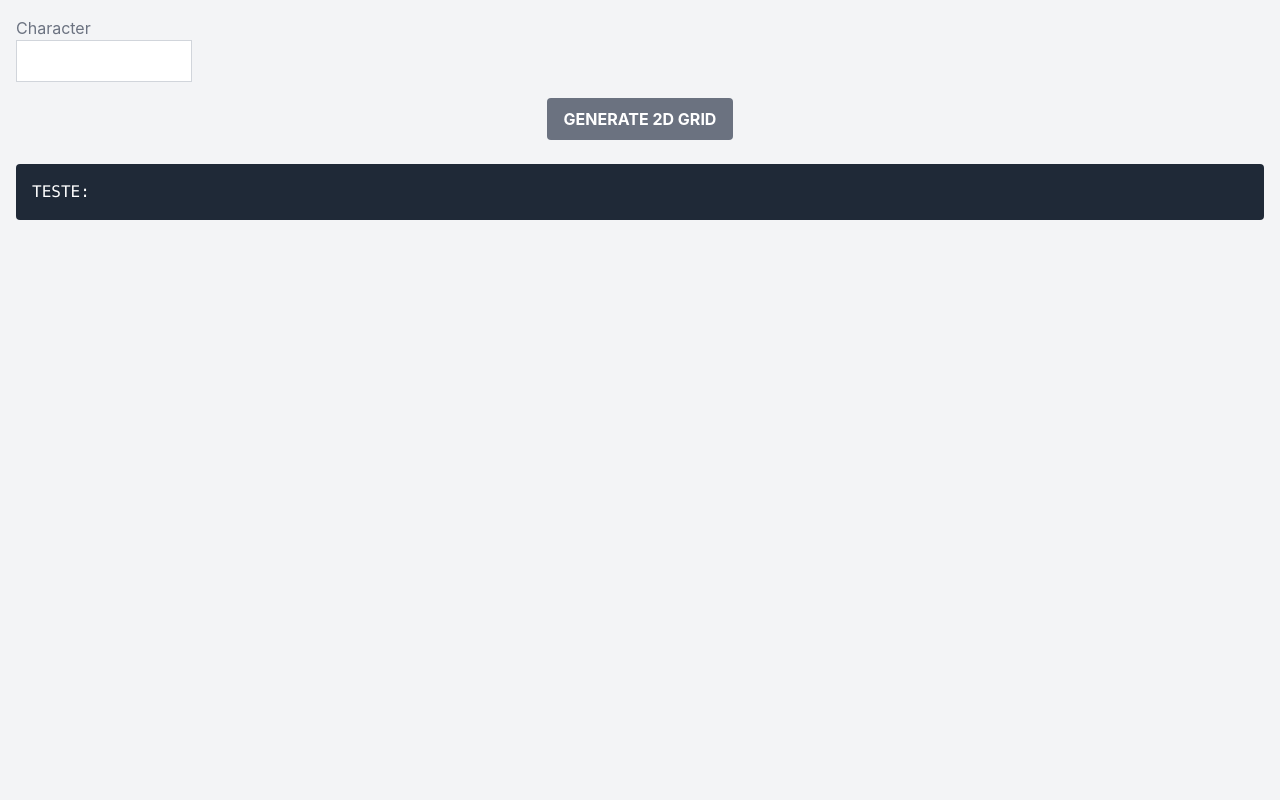
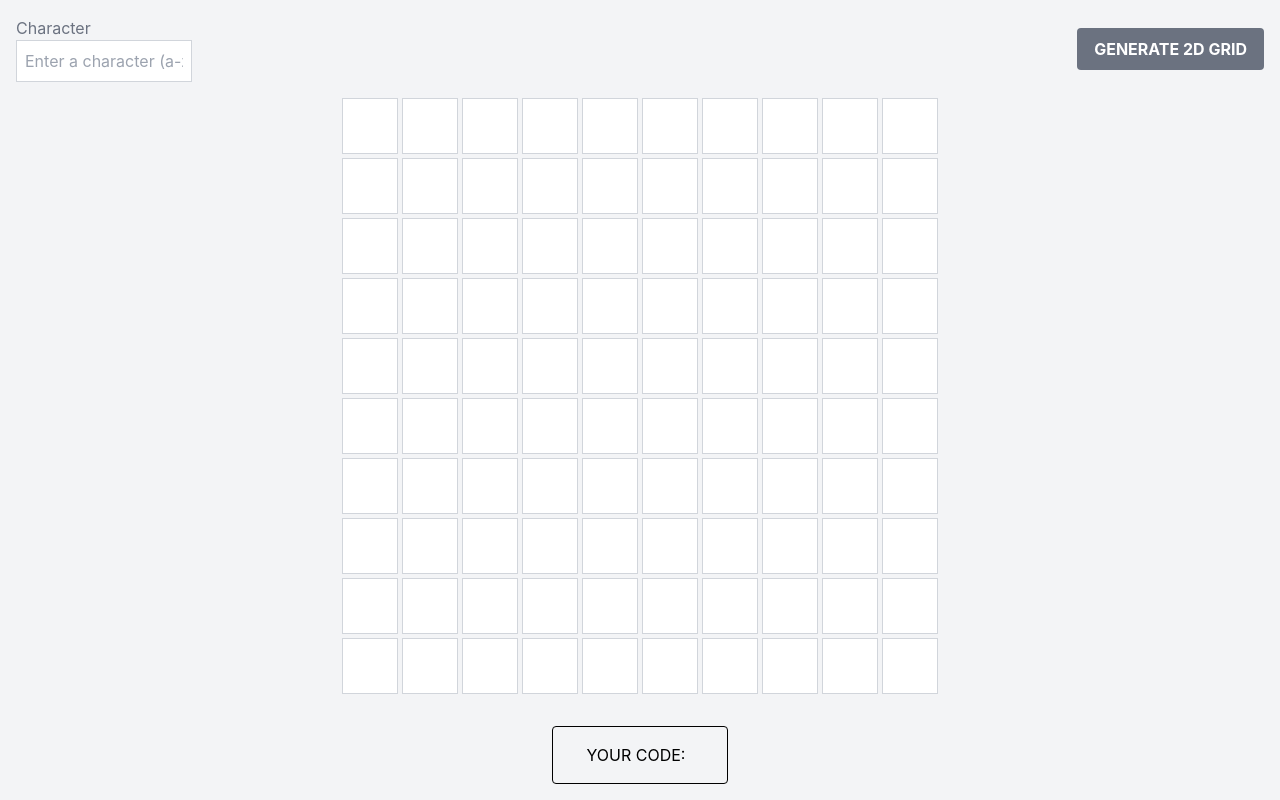
Before and after one commit to joaomfreitas/generator-grid, a React (Vite) app: page / in a window 1280 px wide. Built offline with nearby package versions, Linux system fonts and the light colour scheme.

Commit message:
add: bias and set request to POST with code displaying

```diff
--- a/src/App.tsx
+++ b/src/App.tsx
@@ -4,8 +4,6 @@ const App = () => {
   return (
     <>
       <div className="w-screen flex flex-col min-h-screen bg-gray-100 p-4">
-        <p className="text-gray-500">Character</p>
-        <input type="text" className="border border-gray-300 p-2 mb-4 bg-white w-44" />
         <GridGenerator />
       </div>
     </>
--- a/src/components/CodeDisplay.tsx
+++ b/src/components/CodeDisplay.tsx
@@ -5,10 +5,12 @@ import React from "react";
 const CodeDisplay: React.FC<{ code: string | number }> = ({ code }) => {
 
     return (
-        <pre className="text-white bg-gray-800 rounded p-4">
-            TESTE:
-            <code>{code}</code>
-        </pre>
+        <div className="flex justify-center">
+            <span className="flex flex-row justify-center items-center gap-2 text-black border border-black rounded p-4 w-44">
+                YOUR CODE:
+                <code>{code}</code>
+            </span>
+        </div>
     );
 }
 
--- a/src/components/GridGenerator.tsx
+++ b/src/components/GridGenerator.tsx
@@ -6,10 +6,19 @@ interface GridResponse {
     code: string;
 }
 
+const generateEmptyGrid = (): string[][] => {
+    return Array.from({ length: 10 }, () =>
+        Array.from({ length: 10 }, () => '')
+    );
+};
+
+
 const GridGenerator: React.FC = () => {
-    const [grid, setGrid] = useState<string[][]>([]);
+    const [grid, setGrid] = useState<string[][]>(generateEmptyGrid());
     const [code, setCode] = useState<string>('');
+    const [biasChar, setBiasChar] = useState<string>('');
     const [isGenerating, setIsGenerating] = useState<boolean>(false);
+    const [isWaiting, setIsWaiting] = useState<boolean>(false);
 
     useEffect(() => {
         let interval: ReturnType<typeof setInterval> | null;
@@ -19,21 +28,43 @@ const GridGenerator: React.FC = () => {
                 setGrid([]);
             }
             interval = setInterval(() => {
-                fetch('http://localhost:3000/grid-code')
+                console.log('biasChar -> ', biasChar);
+                fetch('http://localhost:3000/grid-code', {
+                    method: 'POST',
+                    headers: {
+                        'Content-Type': 'application/json',
+                    },
+                    body: JSON.stringify({ biasChar }),
+                })
                     .then(response => response.json())
                     .then((data: GridResponse) => {
                         setGrid(data.grid);
                         setCode(data.code);
-                    });
+                    })
+                    .catch((err) => console.error(err));
+
             }, 1000);
         }
 
         return () => {
             if (interval) clearInterval(interval);
         };
-    }, [isGenerating]);
+    }, [isGenerating, biasChar]);
 
 
+    const handleBiasChange = (e: React.ChangeEvent<HTMLInputElement>) => {
+        const value = e.target.value.toLowerCase();
+
+        if (value === '') {
+            setBiasChar(value);
+        } else if (value.match(/^[a-z]$/)) {
+            setIsWaiting(true);
+            setBiasChar(value);
+            setTimeout(() => {
+                setIsWaiting(false);
+            }, 4000);
+        }
+    };
     const startGenerator = () => {
         setIsGenerating(true);
     };
@@ -41,13 +72,31 @@ const GridGenerator: React.FC = () => {
     return (
         <>
             <div className="flex flex-col items-center justify-center">
-                <button
-                    onClick={startGenerator}
-                    className="mb-6 px-4 py-2 bg-gray-500 text-white font-bold rounded hover:bg-gray-700 transition"
-                >
-                    GENERATE 2D GRID
-                </button>
-                <div className="grid grid-cols-10 gap-1">
+                <div className="w-full flex justify-between items-center mb-4">
+                    <div>
+                        <p className="text-gray-500">Character</p>
+                        <input
+                            type="text"
+                            maxLength={1}
+                            value={biasChar}
+                            onChange={handleBiasChange}
+                            disabled={isWaiting}
+                            className="border border-gray-300 p-2 bg-white w-44"
+                            placeholder="Enter a character (a-z)"
+                        />
+                        {isWaiting && (
+                            <div className="text-red-500 ">Wait 4 seconds before changing the character</div>
+                        )}
+                    </div>
+                    <button
+                        onClick={startGenerator}
+                        className="px-4 py-2 bg-gray-500 text-white font-bold rounded hover:bg-gray-700 transition"
+                    >
+                        GENERATE 2D GRID
+                    </button>
+
+                </div>
+                <div className="grid grid-cols-10 gap-1 mb-8">
                     {grid.map((row, rowIndex) =>
                         row.map((char, colIndex) => (
                             <div
```
Also changed, not shown: 1 other file (tests, documents, lock files or other folders).
